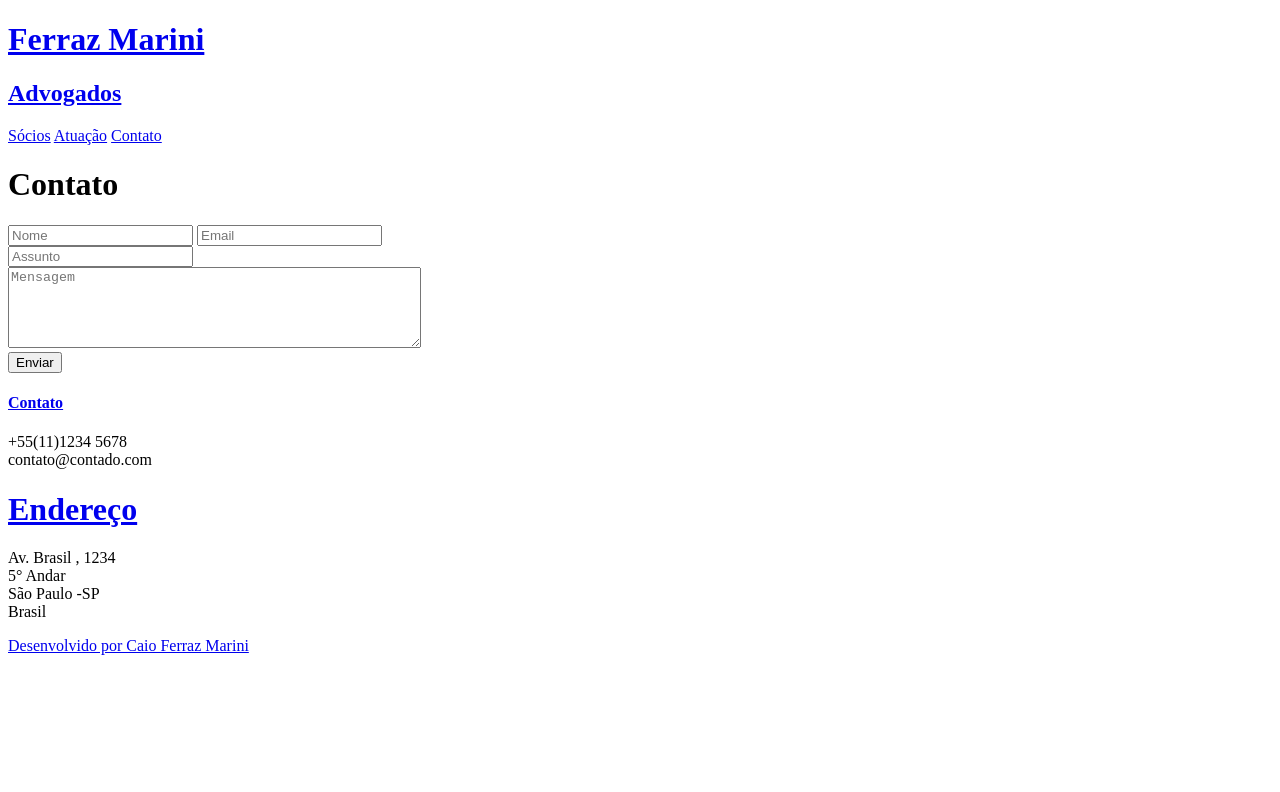
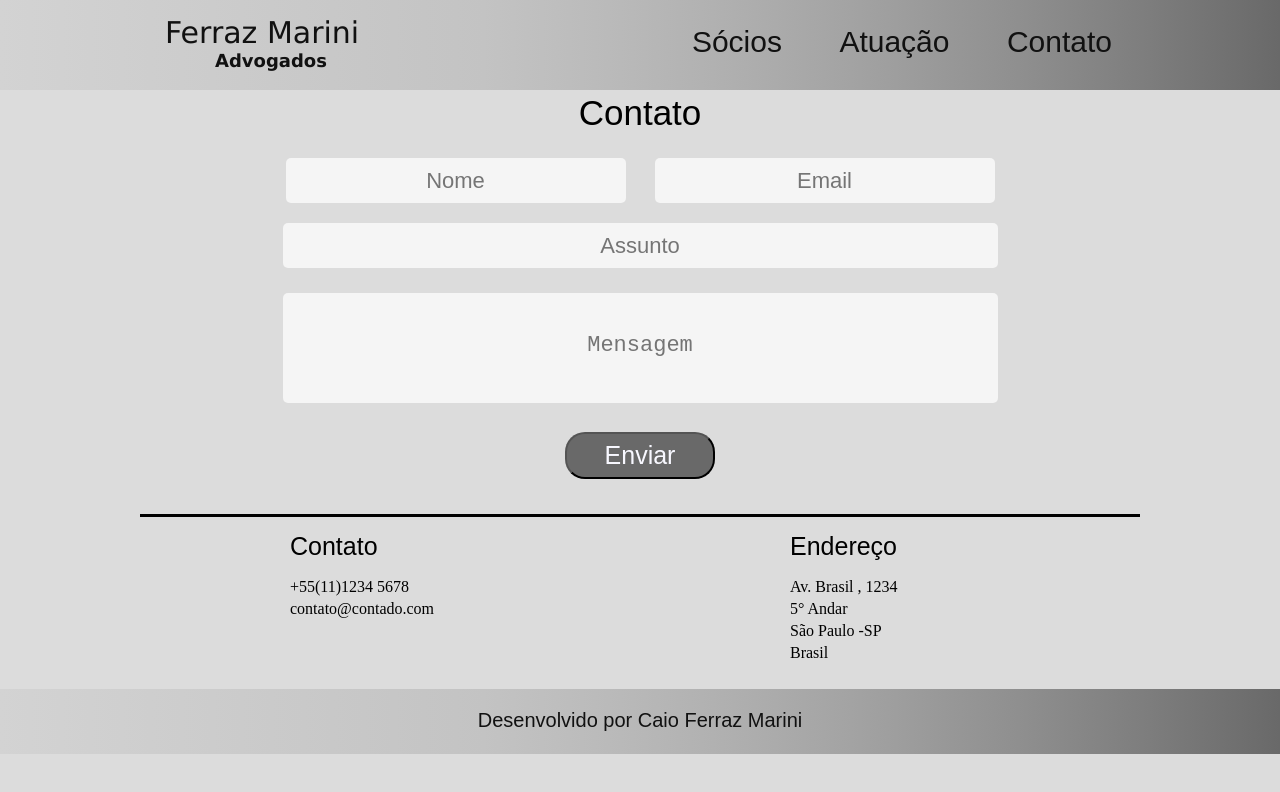
Before and after one commit to CaioMarini/ProvaIHC, a plain HTML site: page src/views/page-contact.html in a window 1280 px wide. Drawn offline with Linux system fonts and the light colour scheme; the site is published under a folder, as on GitHub Pages, so addresses that start at the root find nothing.

Commit message:
Alteração path CSS - CM

```diff
--- a/src/views/page-contact.html
+++ b/src/views/page-contact.html
@@ -7,10 +7,10 @@
         <meta charset="UTF-8">
         <meta name="FerrazMarini Advogados" content="Site FerrazMarini Advogados">
         <title>Ferraz Marini Advogados</title>
-        <link rel="stylesheet" rel="stylesheet" href="/public/styles/header.css">
-        <link rel="stylesheet" rel="stylesheet" href="/public/styles/footer.css">
-        <link rel="stylesheet" rel="stylesheet" href="/public/styles/addressContact.css">
-        <link rel="stylesheet" rel="stylesheet" href="/public/styles/page_contact.css">
+        <link rel="stylesheet" rel="stylesheet" href="../../public/styles/header.css">
+        <link rel="stylesheet" rel="stylesheet" href="../../public/styles/footer.css">
+        <link rel="stylesheet" rel="stylesheet" href="../../public/styles/addressContact.css">
+        <link rel="stylesheet" rel="stylesheet" href="../../public/styles/page_contact.css">
 
 
         <script type="text/javascript">
```
